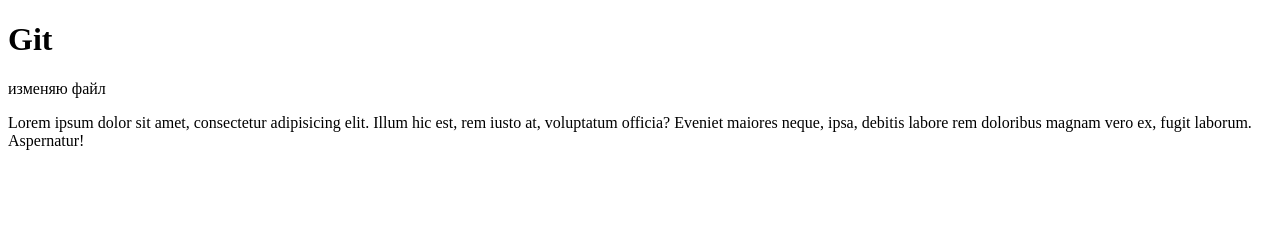
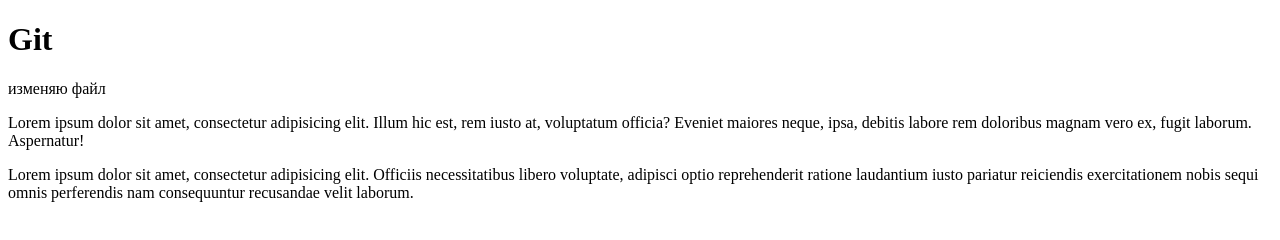
Before and after one commit to datkaev/test_project, a plain HTML site: page index.html in a window 1280 px wide. Drawn offline with Linux system fonts and the light colour scheme.

Commit message:
more change

```diff
--- a/index.html
+++ b/index.html
@@ -8,5 +8,6 @@
 	<h1>Git</h1>
 	<p>изменяю файл</p>
 	<p>Lorem ipsum dolor sit amet, consectetur adipisicing elit. Illum hic est, rem iusto at, voluptatum officia? Eveniet maiores neque, ipsa, debitis labore rem doloribus magnam vero ex, fugit laborum. Aspernatur!</p>
+	<p>Lorem ipsum dolor sit amet, consectetur adipisicing elit. Officiis necessitatibus libero voluptate, adipisci optio reprehenderit ratione laudantium iusto pariatur reiciendis exercitationem nobis sequi omnis perferendis nam consequuntur recusandae velit laborum.</p>
 </body>
 </html>
```
